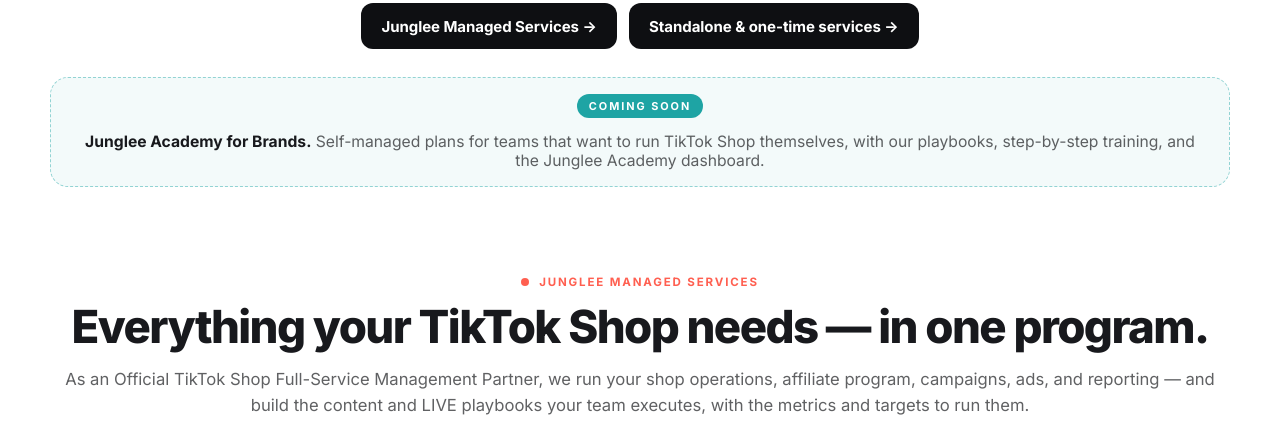
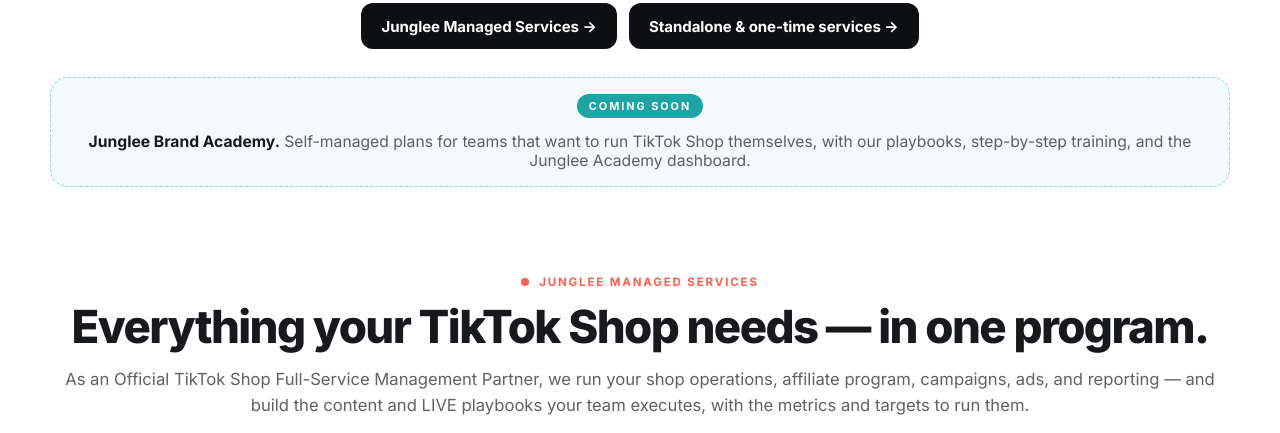
Before and after one commit to Junglee-Studios/junglee-website, a plain HTML site: page brands.html in a window 1280 px wide. Shown: the part 3577-4010 px from the top of the page. Drawn offline with Linux system fonts and the light colour scheme.

Commit message:
Rename Academy for Brands to Junglee Brand Academy
Co-Authored-By: Claude Opus 5.5 <noreply@anthropic.com>

Claude-Session: https://claude.ai/code/session_01Uu3KDRqkayKjii8YsS7U4p

```diff
--- a/brands.html
+++ b/brands.html
@@ -789,7 +789,7 @@
       </div>
       <div class="academy-soon">
         <span class="academy-soon__chip">Coming soon</span>
-        <p><strong>Junglee Academy for Brands.</strong> Self-managed plans for teams that want to run TikTok Shop themselves, with our playbooks, step-by-step training, and the Junglee Academy dashboard.</p>
+        <p><strong>Junglee Brand Academy.</strong> Self-managed plans for teams that want to run TikTok Shop themselves, with our playbooks, step-by-step training, and the Junglee Academy dashboard.</p>
       </div>
     </div>
   </section>
```
Also changed, not shown: index.html (+1 -1 lines).
